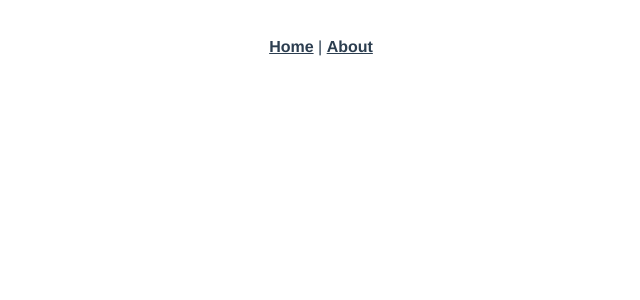
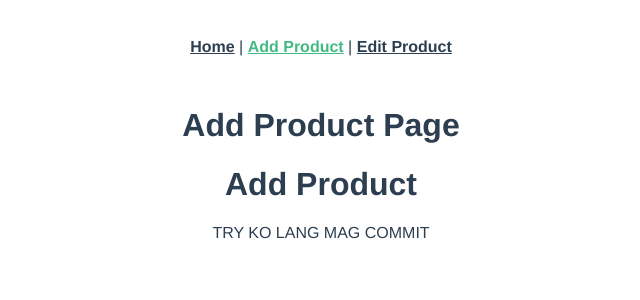
Before and after one commit to dacocosjustine/activity-2-midterms, a Vue app: page /add in a window 1280 px wide. Before the commit this address had no page. Shown: the top 300 px of the page, without its empty margins (319-959 px from the left). Built offline with nearby package versions, Linux system fonts and the light colour scheme.

Commit message:
Almonte - Router and View
Added router links and view on the project

```diff
--- a/src/App.vue
+++ b/src/App.vue
@@ -1,7 +1,8 @@
 <template>
   <nav>
     <router-link to="/">Home</router-link> |
-    <router-link to="/about">About</router-link>
+    <router-link to="/add">Add Product</router-link> |
+    <router-link to="/edit">Edit Product</router-link>
   </nav>
   <router-view/>
 </template>
--- a/src/router/index.js
+++ b/src/router/index.js
@@ -1,5 +1,9 @@
 import { createRouter, createWebHistory } from 'vue-router'
 import ProductView from '@/views/ProductView.vue'
+import AddView from '@/views/AddView.vue'
+import EditView from '@/views/EditView.vue'
+
+
 
 const routes = [
   {
@@ -7,6 +11,16 @@ const routes = [
     name: 'Products',
     component: ProductView
   },
+  {
+    path: '/add',
+    name: 'AddView',
+    component: AddView
+  },
+  {
+    path: '/edit',
+    name: 'edit',
+    component: EditView
+  }
 ]
 
 const router = createRouter({
--- a/src/views/AddView.vue
+++ b/src/views/AddView.vue
@@ -1,5 +1,6 @@
 <template>
-    <ProductList></ProductList>
+     <h1>Add Product Page</h1>
+    <AddProduct></AddProduct>
 </template>
 
 <script>
--- /dev/null
+++ b/src/views/EditView.vue
@@ -0,0 +1,4 @@
+<template>
+    <h1>Edit Product Page</h1>
+    <BrowseProduct></BrowseProduct>
+</template>
--- a/src/views/ProductView.vue
+++ b/src/views/ProductView.vue
@@ -1,4 +1,5 @@
 <template>
+    <h1>Product List Page</h1>
     <BrowseProduct></BrowseProduct>
 </template>
 
```
